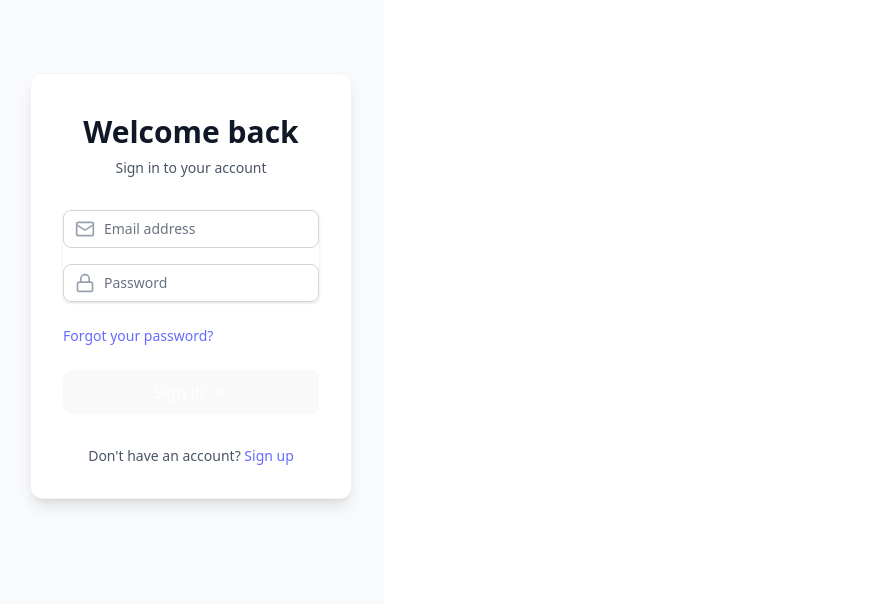
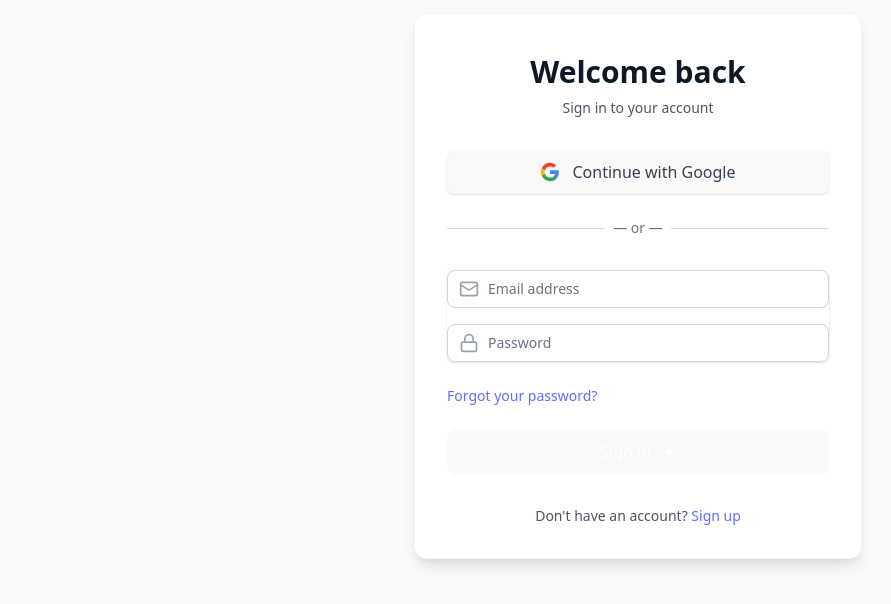
Before and after one commit to jorgese03-cyber/Sartoria, a React (Vite) app: page /login in a window 1280 px wide. Shown: the part 114-718 px from the top of the page, without its empty margins (2-893 px from the left). Built offline with nearby package versions, Linux system fonts and the light colour scheme; no server answers.

Commit message:
Fix: auth layout centrado + login con Google

```diff
--- a/src/index.css
+++ b/src/index.css
@@ -33,8 +33,6 @@ a:hover {
 
 body {
   margin: 0;
-  display: flex;
-  place-items: center;
   min-width: 320px;
   min-height: 100vh;
 }
--- a/src/pages/LoginPage.tsx
+++ b/src/pages/LoginPage.tsx
@@ -11,6 +11,21 @@ export default function LoginPage() {
     const [password, setPassword] = useState('');
     const [loading, setLoading] = useState(false);
     const [error, setError] = useState<string | null>(null);
+
+    const handleGoogleLogin = async () => {
+        try {
+            const { error } = await supabase.auth.signInWithOAuth({
+                provider: 'google',
+                options: {
+                    redirectTo: 'https://sartoria-ecru.vercel.app',
+                },
+            });
+            if (error) throw error;
+        } catch (err: any) {
+            setError(err.message || 'Error executing Google login');
+        }
+    };
+
 
     const handleLogin = async (e: React.FormEvent) => {
         e.preventDefault();
@@ -45,7 +60,48 @@ export default function LoginPage() {
                     </p>
                 </div>
 
-                <form className="mt-8 space-y-6" onSubmit={handleLogin}>
+
+
+                <div className="mt-8">
+                    <button
+                        onClick={handleGoogleLogin}
+                        type="button"
+                        className="w-full flex justify-center items-center gap-3 px-4 py-2 border border-gray-300 shadow-sm text-sm font-medium rounded-md text-gray-700 bg-white hover:bg-gray-50 focus:outline-none focus:ring-2 focus:ring-offset-2 focus:ring-indigo-500 transition-colors duration-200"
+                    >
+                        <svg className="h-5 w-5" aria-hidden="true" viewBox="0 0 24 24">
+                            <path
+                                d="M22.56 12.25c0-.78-.07-1.53-.2-2.25H12v4.26h5.92c-.26 1.37-1.04 2.53-2.21 3.31v2.77h3.57c2.08-1.92 3.28-4.74 3.28-8.09z"
+                                fill="#4285F4"
+                            />
+                            <path
+                                d="M12 23c2.97 0 5.46-.98 7.28-2.66l-3.57-2.77c-.98.66-2.23 1.06-3.71 1.06-2.86 0-5.29-1.93-6.16-4.53H2.18v2.84C3.99 20.53 7.7 23 12 23z"
+                                fill="#34A853"
+                            />
+                            <path
+                                d="M5.84 14.09c-.22-.66-.35-1.36-.35-2.09s.13-1.43.35-2.09V7.07H2.18C1.43 8.55 1 10.22 1 12s.43 3.45 1.18 4.93l2.85-2.22.81-.62z"
+                                fill="#FBBC05"
+                            />
+                            <path
+                                d="M12 5.38c1.62 0 3.06.56 4.21 1.64l3.15-3.15C17.45 2.09 14.97 1 12 1 7.7 1 3.99 3.47 2.18 7.07l3.66 2.84c.87-2.6 3.3-4.53 6.16-4.53z"
+                                fill="#EA4335"
+                            />
+                        </svg>
+                        <span>{t('login.google', 'Continue with Google')}</span>
+                    </button>
+
+                    <div className="mt-6 relative">
+                        <div className="absolute inset-0 flex items-center">
+                            <div className="w-full border-t border-gray-300" />
+                        </div>
+                        <div className="relative flex justify-center text-sm">
+                            <span className="px-2 bg-white text-gray-500">
+                                {t('login.or', '— or —')}
+                            </span>
+                        </div>
+                    </div>
+                </div>
+
+                <form className="mt-6 space-y-6" onSubmit={handleLogin}>
                     <div className="rounded-md shadow-sm space-y-4">
                         <div>
                             <label htmlFor="email-address" className="sr-only">
--- a/src/pages/RegisterPage.tsx
+++ b/src/pages/RegisterPage.tsx
@@ -13,6 +13,21 @@ export default function RegisterPage() {
     const [loading, setLoading] = useState(false);
     const [error, setError] = useState<string | null>(null);
     const [userId, setUserId] = useState<string | null>(null);
+
+    const handleGoogleLogin = async () => {
+        try {
+            const { error } = await supabase.auth.signInWithOAuth({
+                provider: 'google',
+                options: {
+                    redirectTo: 'https://sartoria-ecru.vercel.app',
+                },
+            });
+            if (error) throw error;
+        } catch (err: any) {
+            setError(err.message || 'Error executing Google login');
+        }
+    };
+
 
     const handleRegister = async (e: React.FormEvent) => {
         e.preventDefault();
@@ -78,7 +93,46 @@ export default function RegisterPage() {
                         </p>
                     </div>
 
-                    <form className="mt-8 space-y-6" onSubmit={handleRegister}>
+                    <div className="mt-8">
+                        <button
+                            onClick={handleGoogleLogin}
+                            type="button"
+                            className="w-full flex justify-center items-center gap-3 px-4 py-2 border border-gray-300 shadow-sm text-sm font-medium rounded-md text-gray-700 bg-white hover:bg-gray-50 focus:outline-none focus:ring-2 focus:ring-offset-2 focus:ring-indigo-500 transition-colors duration-200"
+                        >
+                            <svg className="h-5 w-5" aria-hidden="true" viewBox="0 0 24 24">
+                                <path
+                                    d="M22.56 12.25c0-.78-.07-1.53-.2-2.25H12v4.26h5.92c-.26 1.37-1.04 2.53-2.21 3.31v2.77h3.57c2.08-1.92 3.28-4.74 3.28-8.09z"
+                                    fill="#4285F4"
+                                />
+                                <path
+                                    d="M12 23c2.97 0 5.46-.98 7.28-2.66l-3.57-2.77c-.98.66-2.23 1.06-3.71 1.06-2.86 0-5.29-1.93-6.16-4.53H2.18v2.84C3.99 20.53 7.7 23 12 23z"
+                                    fill="#34A853"
+                                />
+                                <path
+                                    d="M5.84 14.09c-.22-.66-.35-1.36-.35-2.09s.13-1.43.35-2.09V7.07H2.18C1.43 8.55 1 10.22 1 12s.43 3.45 1.18 4.93l2.85-2.22.81-.62z"
+                                    fill="#FBBC05"
+                                />
+                                <path
+                                    d="M12 5.38c1.62 0 3.06.56 4.21 1.64l3.15-3.15C17.45 2.09 14.97 1 12 1 7.7 1 3.99 3.47 2.18 7.07l3.66 2.84c.87-2.6 3.3-4.53 6.16-4.53z"
+                                    fill="#EA4335"
+                                />
+                            </svg>
+                            <span>{t('signup.google', 'Continue with Google')}</span>
+                        </button>
+
+                        <div className="mt-6 relative">
+                            <div className="absolute inset-0 flex items-center">
+                                <div className="w-full border-t border-gray-300" />
+                            </div>
+                            <div className="relative flex justify-center text-sm">
+                                <span className="px-2 bg-white text-gray-500">
+                                    {t('login.or', '— or —')}
+                                </span>
+                            </div>
+                        </div>
+                    </div>
+
+                    <form className="mt-6 space-y-6" onSubmit={handleRegister}>
                         <div className="rounded-md shadow-sm space-y-4">
                             <div>
                                 <label htmlFor="email-address" className="sr-only">
```
